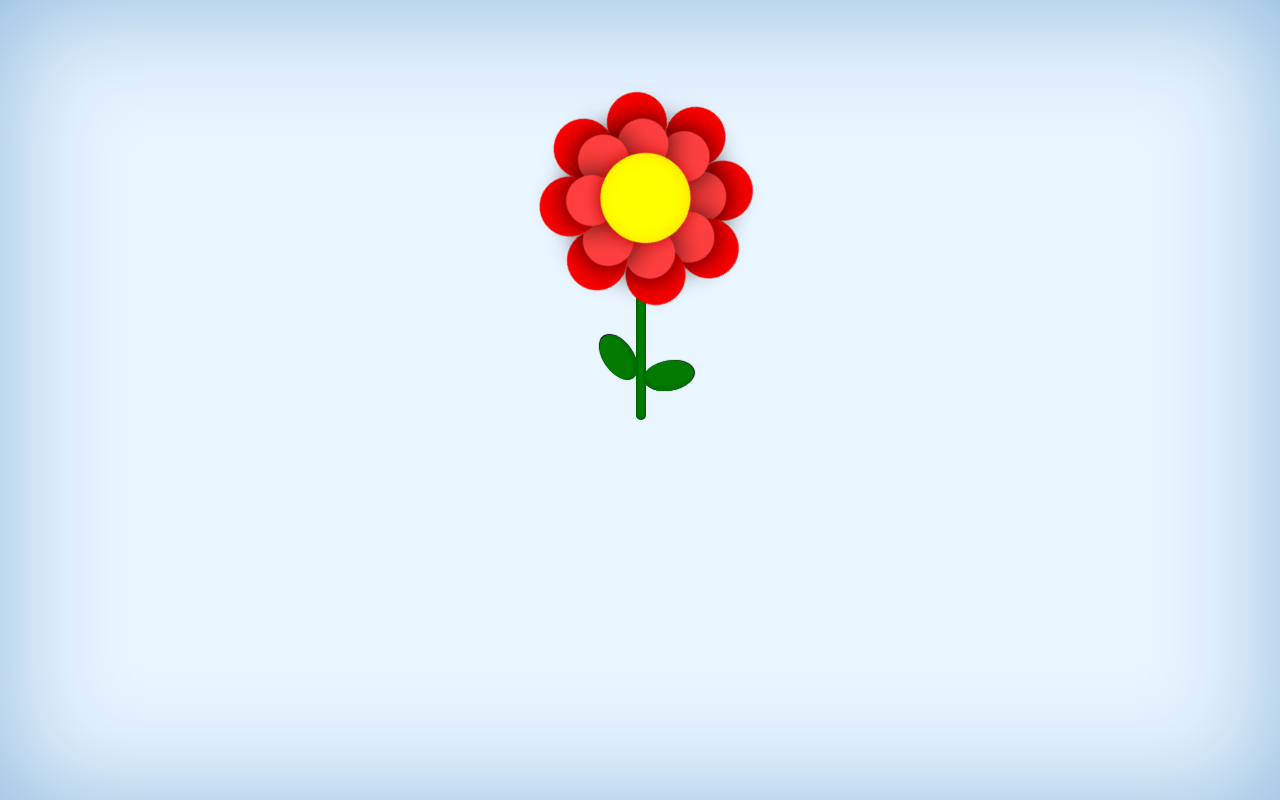
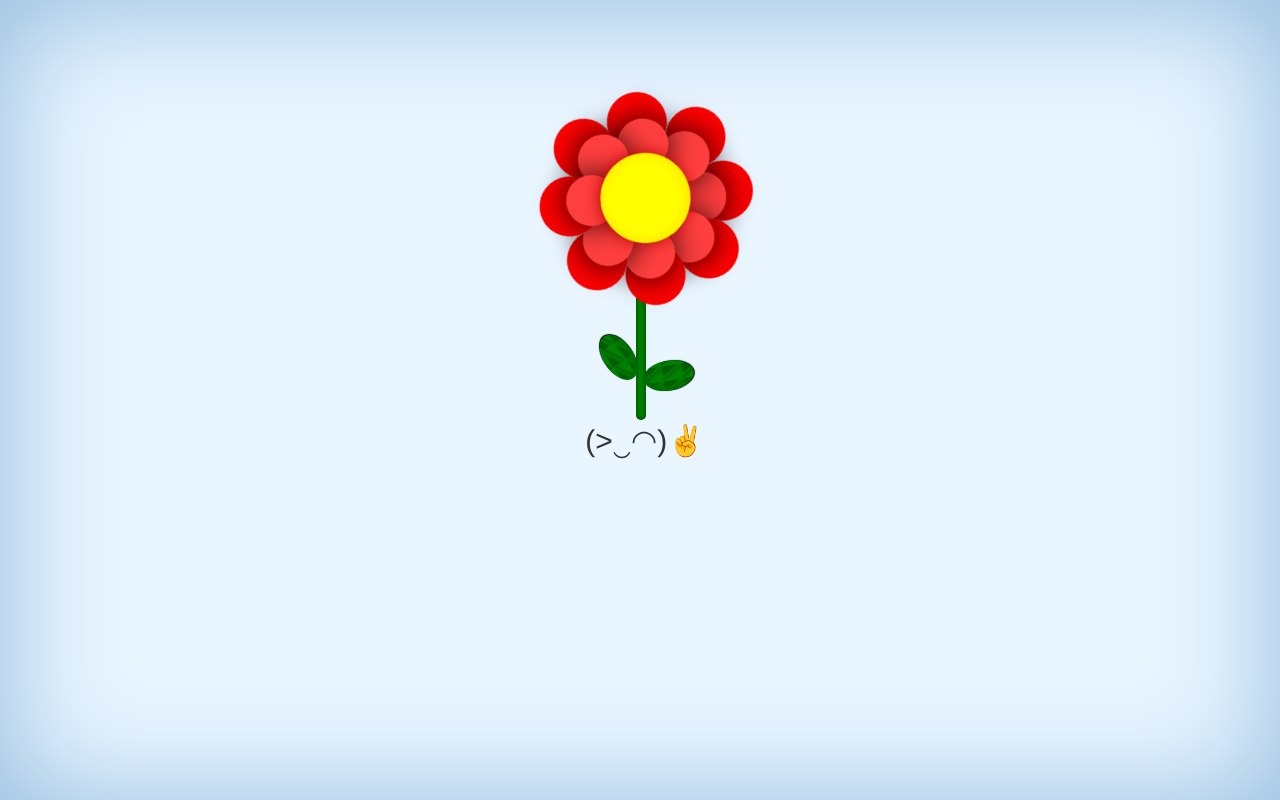
Before and after one commit to jozeflacko/flower, a plain HTML site: page index.html in a window 1280 px wide. Drawn offline with Linux system fonts and the light colour scheme.

Commit message:
done flower

```diff
--- a/css/index.css
+++ b/css/index.css
@@ -7,20 +7,22 @@ body {
 	overflow:hidden;
 	box-shadow: inset 0px 5px 120px #90b9dc;
 }
-
 .container {
 
 }
-.container {
+.container::after {
+	margin:auto;
+	content:"(>‿◠)✌";
+	position:relative;
+	left:5px;
+	font-size:30px;
 
 }
-
 .container .jl-whole {
 	position:relative;
 	margin: auto;
 	width: 200px;
 }
-
 .container .jl-whole .jl-head {
 	width:200px;
 	height:200px;
@@ -68,7 +70,6 @@ body {
         transform:rotate(360deg);
     }
 }
-
 .container .jl-whole .jl-head .jl-petal {
 	background:red;
 	display:inline-block;
@@ -208,6 +209,13 @@ body {
 	-ms-transform: rotate(25deg); /* IE 9 */
 	-webkit-transform: rotate(25deg); /* Chrome, Safari, Opera */
 	transform: rotate(25deg);
+
+	background:
+		linear-gradient(63deg, green 45%, transparent 20%) 10px 0,
+		linear-gradient(63deg, transparent 90%, green 75%),
+		linear-gradient(63deg, transparent 20%, green 45%, green 20%, transparent 20%),
+		#005d00;
+		background-size: 15px 20px;
 }
 
 .container .jl-whole .jl-body .jl-leave.jl-leave-1 {
```
